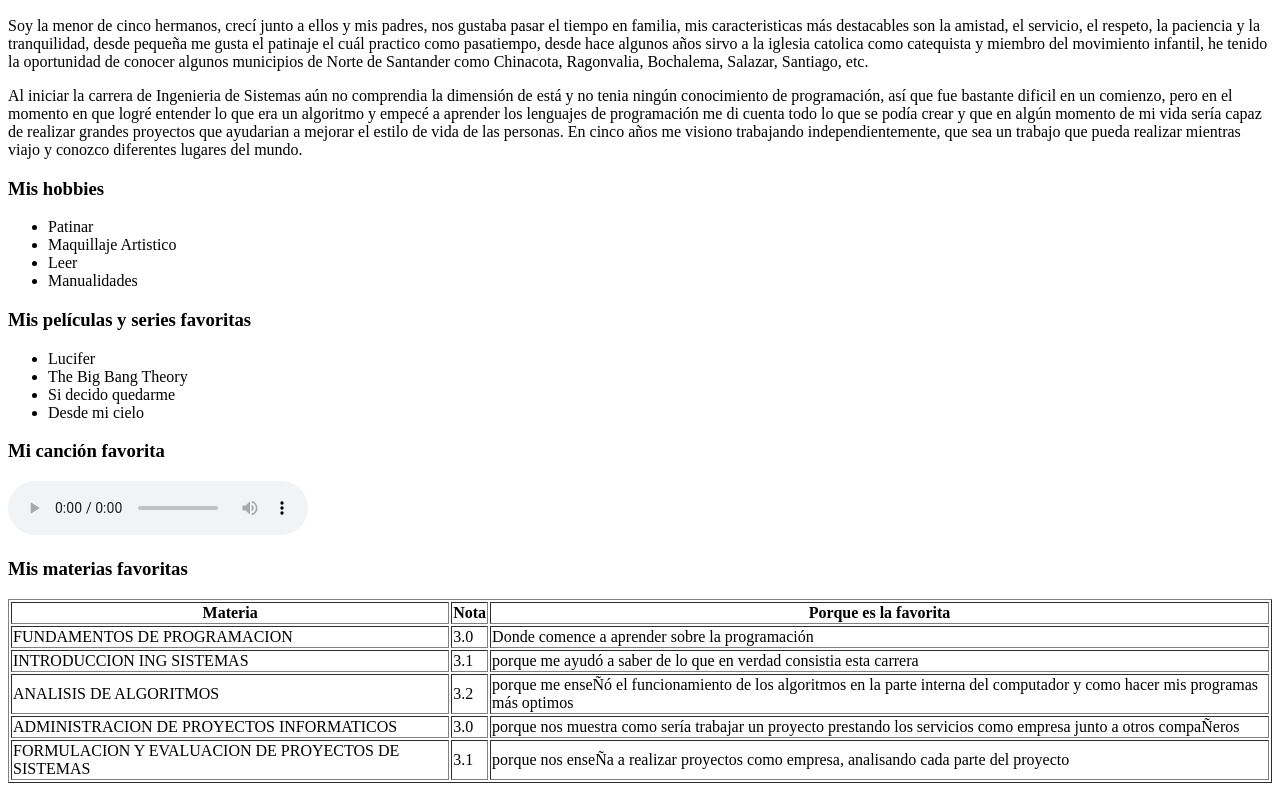
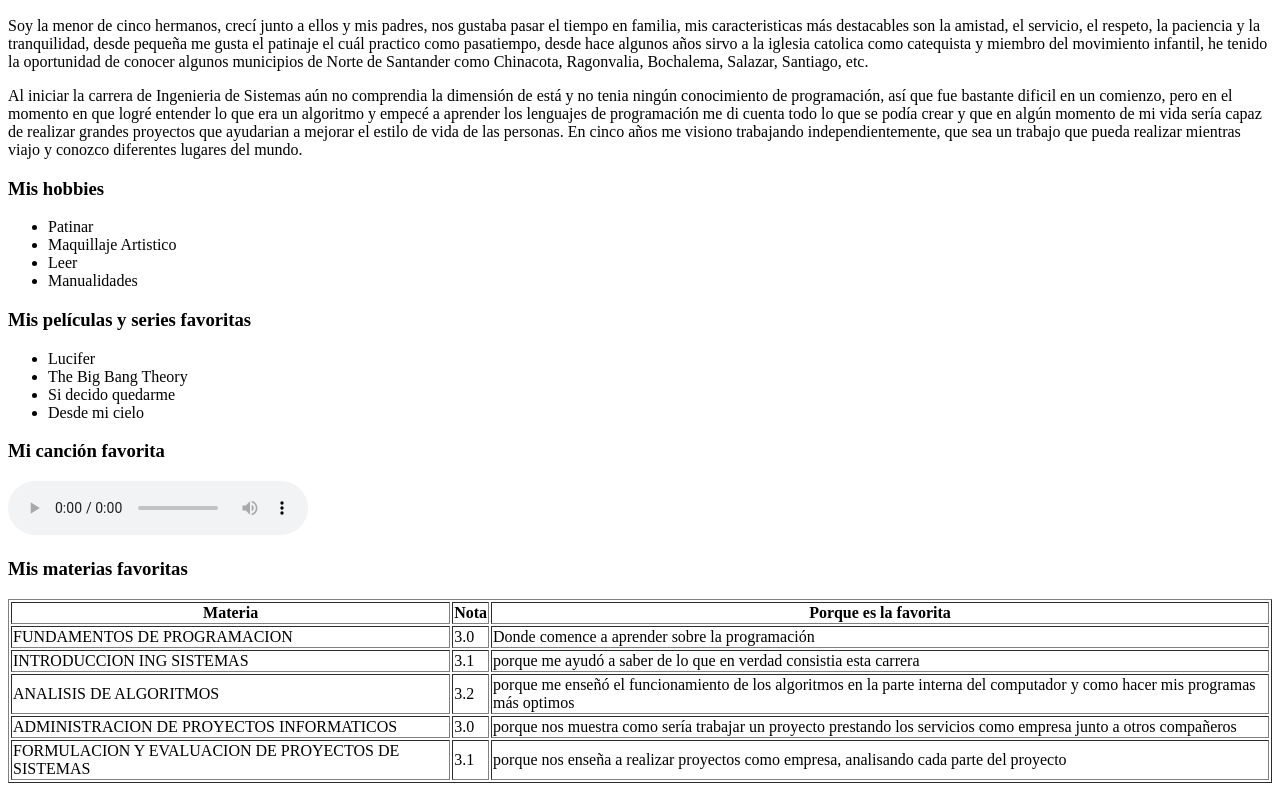
Before and after one commit to JhoanaRincon/HojaVida, a plain HTML site: page index.html in a window 1280 px wide. Shown: the part 322-1113 px from the top of the page. Drawn offline with Linux system fonts and the light colour scheme.

Commit message:
Update index.html

```diff
--- a/index.html
+++ b/index.html
@@ -48,17 +48,17 @@ El audio no está disponible</audio>
  <tr>
 <td>ANALISIS DE ALGORITMOS	</td>
 <td>3.2</td>
-<td>porque me ense&Ntildeó el funcionamiento de los algoritmos en la parte interna del computador y como hacer mis programas más optimos </td>
+<td>porque me enseñó el funcionamiento de los algoritmos en la parte interna del computador y como hacer mis programas más optimos </td>
 </tr>
 <tr>
 <td>ADMINISTRACION DE PROYECTOS INFORMATICOS</td>
 <td>3.0</td>
-<td>porque nos muestra como sería trabajar un proyecto prestando los servicios como empresa junto a otros compa&Ntildeeros</td>
+<td>porque nos muestra como sería trabajar un proyecto prestando los servicios como empresa junto a otros compañeros</td>
 </tr>
 <tr>
 <td>FORMULACION Y EVALUACION DE PROYECTOS DE SISTEMAS</td>
 <td>3.1</td>
-<td>porque nos ense&Ntildea a realizar proyectos como empresa, analisando cada parte del proyecto</td>
+<td>porque nos enseña a realizar proyectos como empresa, analisando cada parte del proyecto</td>
 </tr>
 </table>
 
```
